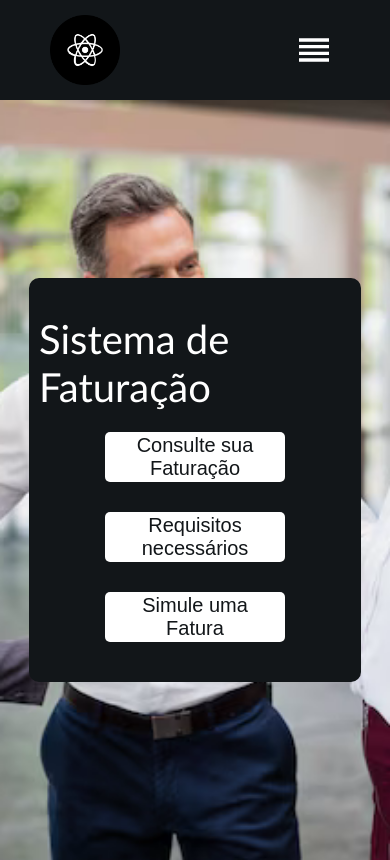
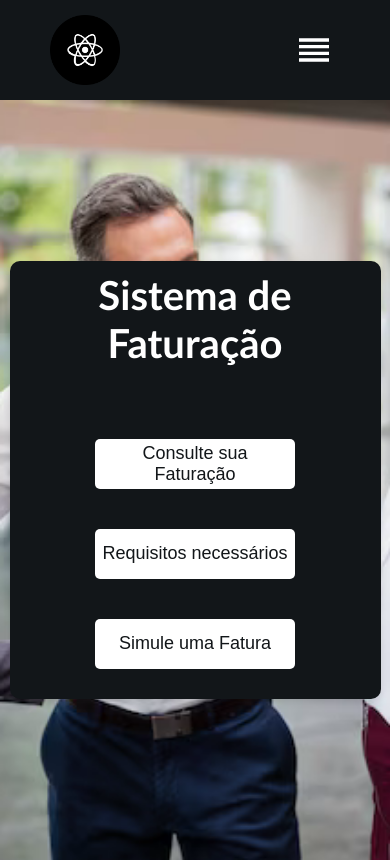
Before and after one commit to nicoly05/react-website, a React (Create React App) app: page / in a window 390 px wide. Built offline with nearby package versions, Linux system fonts and the light colour scheme.

Commit message:
Home page perfeita!
Com alterações feitas com auxilio, esta muito mais apresentavel

```diff
--- a/src/styles/Home.css
+++ b/src/styles/Home.css
@@ -2,9 +2,9 @@
     width: 100%;
     height: 90vh;
     display: flex;
-    justify-content: center;
-    align-items: left;
-    flex-direction: column;
+    justify-content: center; /* Centraliza horizontalmente */
+    align-items: center;    /* Centraliza verticalmente */
+    flex-direction: column; /* Alinha os elementos verticalmente */
     background-position: center;
     background-repeat: no-repeat;
     background-size: cover;
@@ -13,43 +13,44 @@
 
 .headerContainer {
     width: auto;
-    margin-left: 50px;
+    padding: 20px; /* Adiciona espaçamento interno */
+    display: flex; /* Ativa flexbox */
+    flex-direction: column; /* Alinha os itens verticalmente */
+    justify-content: center; /* Centraliza os itens verticalmente */
+    align-items: center;     /* Centraliza os itens horizontalmente */
+    gap: 20px; /* Espaçamento uniforme entre os elementos */
+    background: rgba(255, 255, 255, 0.8); /* Fundo branco semitransparente */
+    border-radius: 10px; /* Bordas arredondadas */
+    box-shadow: 0 4px 6px rgba(0, 0, 0, 0.1); /* Sombra suave */
 }
 
 .headerContainer h1 {
-    justify-content: center;
-    align-items: center;
-    font-size: 90px;
-    height: 60px;
-    font-weight: 50;
-    color: black;
-  }
-
-  .headerContainer p {
-    padding: 0;
-    font-size: 40px;
-    font-weight: lighter;
-    color: black;
+    font-size: 60px; /* Reduz o tamanho do título */
+    font-weight: 600; /* Negrito */
+    color: #121619;
+    text-align: center; /* Centraliza o texto */
+    margin: 0; /* Remove margens extras */
 }
 
 .headerContainer button {
-    color: black;
+    color: white;
     border: none;
     border-radius: 5px;
     cursor: pointer;
-    justify-content: center;
     background-color: #121619;
     height: 50px;
-    width: 180px;
-    color: white;
+    width: 200px; /* Tamanho maior para os botões */
     text-decoration: none;
-    font-size: 20px;
+    font-size: 18px;
+    transition: background-color 0.3s ease;
 }
 
 .headerContainer button:hover {
-    background-color: #07090a;
-    cursor: pointer;
-    transition: 0.3s ease-in;
+    background-color: #07090a; /* Cor mais escura ao passar o mouse */
+}
+
+.headerContainer a {
+    text-decoration: none; /* Remove sublinhado dos links */
 }
 
 @media only screen and (max-width: 650px) {
@@ -57,38 +58,25 @@
         justify-content: center;
         align-items: center;
     }
-    .headerContainer h1,
-    .headerContainer p {
-    }
 
     .headerContainer {
         margin-left: 0px;
         border-radius: 10px;
         padding: 10px;
-      width: 80%;
-      display: flex;
-      justify-content: center;
-      align-items: center;
-      flex-direction: column;
+        width: 90%;
         background-color: #121619;
         color: white;
     }
 
     .headerContainer h1 {
         font-size: 40px;
-      height: 30px;
-      color: white;
-    }
-
-    .headerContainer p {
-      font-size: 30px;
         color: white;
     }
 
     .headerContainer button {
         background-color: white;
         color: #121619;
-      margin-bottom: 30px;
+        margin-bottom: 20px;
     }
 
     .headerContainer button:hover {
```
Lines whose indentation alone changed are shown as unchanged.
